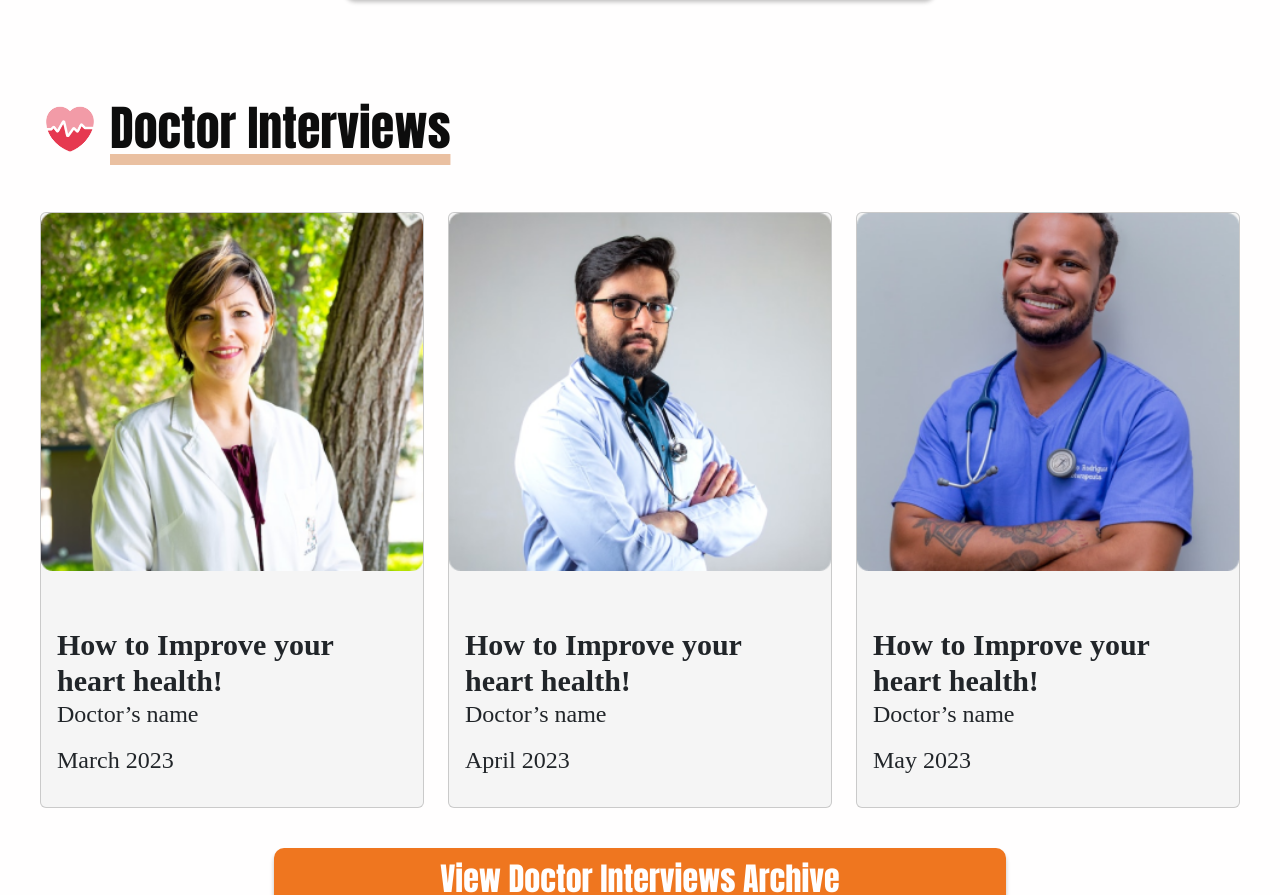
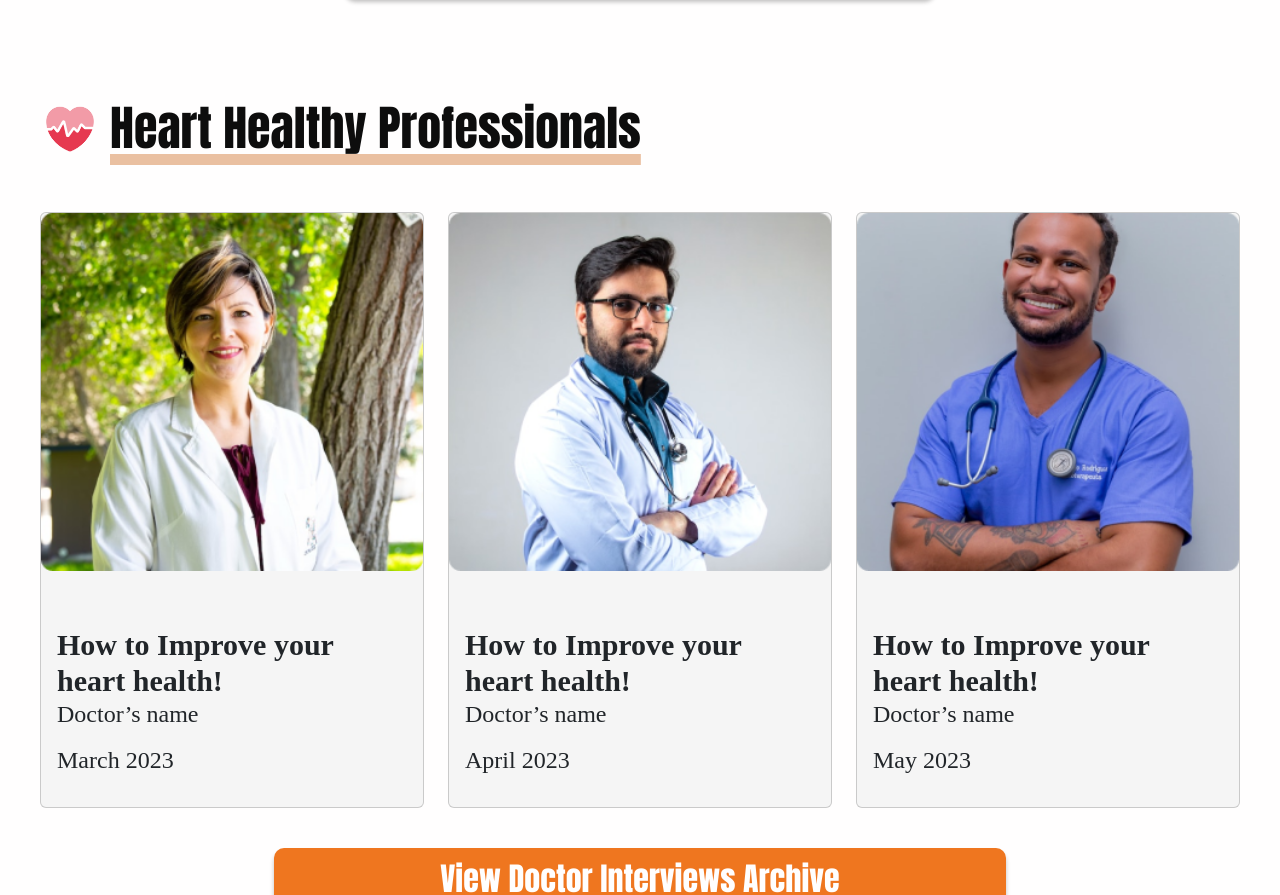
Before and after one commit to Ares-93/CHAD-Foundation-Website, a React (Create React App) app in the folder my-app/: page /education-of-the-heart/tips-main in a window 1280 px wide. Shown: the part 1408-2303 px from the top of the page. Built offline with nearby package versions, Linux system fonts and the light colour scheme.

Commit message:
Changed title of Doctor Interviews

```diff
--- a/my-app/src/components/Pages/3-Education of the Heart/4-Expert Health Tips/2-Doctor-Interviews/Doctor.js
+++ b/my-app/src/components/Pages/3-Education of the Heart/4-Expert Health Tips/2-Doctor-Interviews/Doctor.js
@@ -12,7 +12,7 @@ const Doctor = () => {
       <div className="main-container">
         <div className="doctor-header-box">
           {<img src={HeartIcon} alt="heart" width={60} height={60} />}
-          <h2 className="doctor-header">Doctor Interviews</h2>
+          <h2 className="doctor-header">Heart Healthy Professionals</h2>
         </div>
         <p className="card-text">
           Healthy living starts with a healthy diet. Here are our favorite
```
